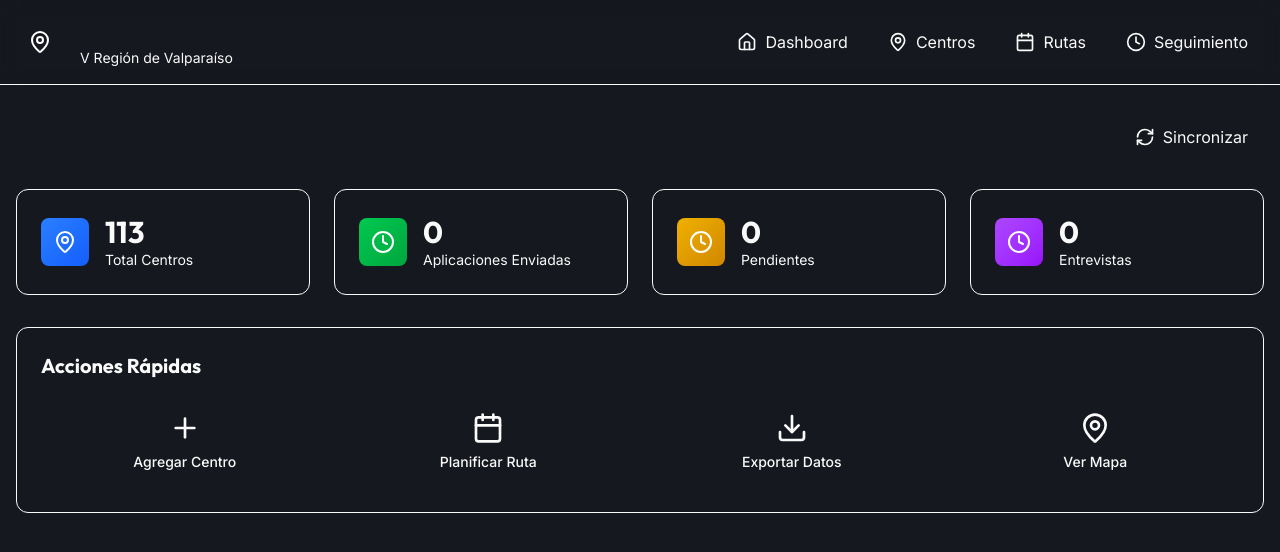
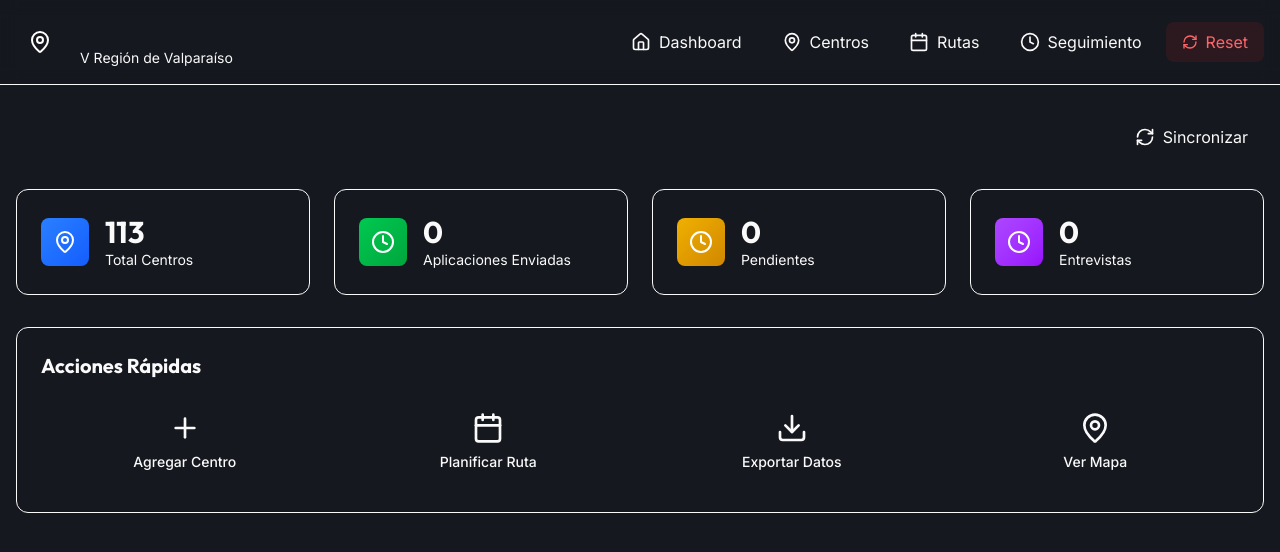
Before and after one commit to dryanez/Hospitalhunting, a Next.js app: page / in a window 1280 px wide. Shown: the top 552 px of the page. Built offline with nearby package versions, Linux system fonts and the light colour scheme.

Commit message:
feat: Add Reset button in navbar

```diff
--- a/src/app/page.tsx
+++ b/src/app/page.tsx
@@ -278,6 +278,21 @@ export default function HomePage() {
               >
                 <Clock className="w-5 h-5" />
                 Seguimiento
+              </button>
+
+              {/* Reset Data Button */}
+              <button
+                onClick={() => {
+                  if (confirm('¿Borrar todos los datos? (Visitas, aplicaciones, centros personalizados)')) {
+                    localStorage.clear()
+                    window.location.reload()
+                  }
+                }}
+                className="flex items-center gap-2 px-4 py-2 rounded-lg bg-red-500/10 text-red-400 hover:bg-red-500/20 transition-colors ml-auto"
+                title="Resetear todos los datos"
+              >
+                <RefreshCw className="w-4 h-4" />
+                Reset
               </button>
             </nav>
           </div>
```
